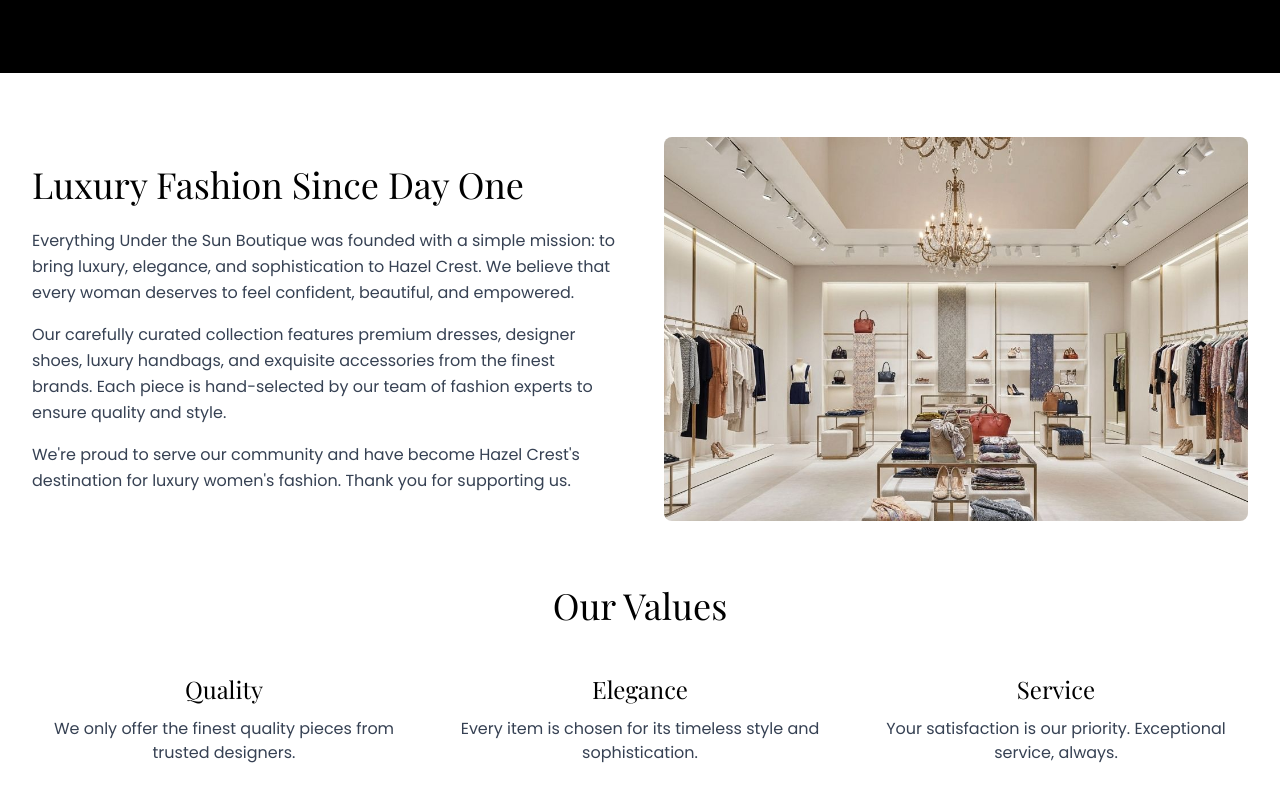
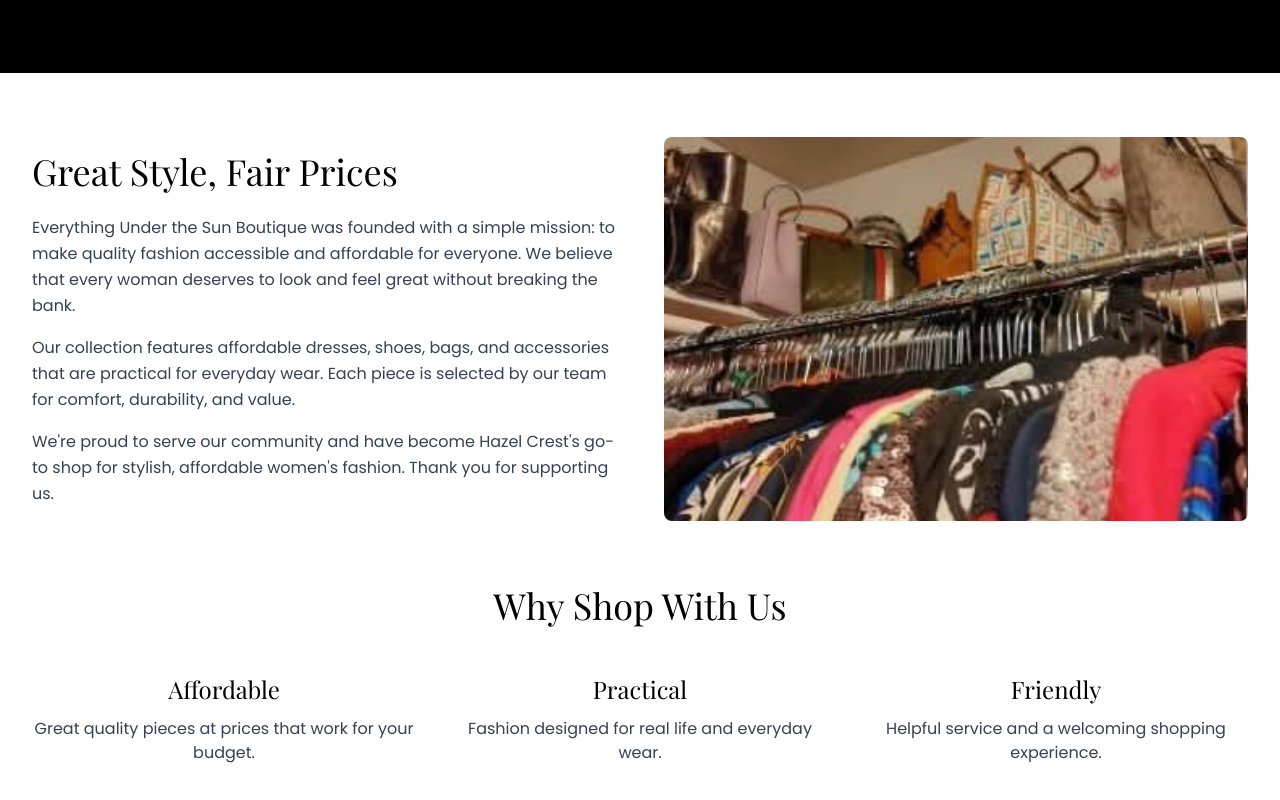
Before and after one commit to davisbryan595-lang/everything-under-the-sun, a Next.js app: page /about in a window 1280 px wide. Shown: the part 260-1060 px from the top of the page. Built offline with nearby package versions, Linux system fonts and the light colour scheme; a web font is replaced by a local one.

Commit message:
completionId: cgen-0590aedbfbc94b658791bfc3f01f0feb
cgen-0590aedbfbc94b658791bfc3f01f0feb

```diff
--- a/app/about/page.tsx
+++ b/app/about/page.tsx
@@ -20,26 +20,26 @@ export default function AboutPage() {
         <div className="max-w-7xl mx-auto px-4 sm:px-6 lg:px-8 py-16">
           <div className="grid grid-cols-1 md:grid-cols-2 gap-12 items-center mb-16">
             <div>
-              <h2 className="font-serif text-4xl text-black mb-6">Luxury Fashion Since Day One</h2>
+              <h2 className="font-serif text-4xl text-black mb-6">Great Style, Fair Prices</h2>
               <p className="text-gray-700 mb-4 leading-relaxed">
-                Everything Under the Sun Boutique was founded with a simple mission: to bring luxury, elegance, and
-                sophistication to Hazel Crest. We believe that every woman deserves to feel confident, beautiful, and
-                empowered.
+                Everything Under the Sun Boutique was founded with a simple mission: to make quality fashion
+                accessible and affordable for everyone. We believe that every woman deserves to look and feel great
+                without breaking the bank.
               </p>
               <p className="text-gray-700 mb-4 leading-relaxed">
-                Our carefully curated collection features premium dresses, designer shoes, luxury handbags, and
-                exquisite accessories from the finest brands. Each piece is hand-selected by our team of fashion experts
-                to ensure quality and style.
+                Our collection features affordable dresses, shoes, bags, and accessories that are
+                practical for everyday wear. Each piece is selected by our team for comfort, durability,
+                and value.
               </p>
               <p className="text-gray-700 leading-relaxed">
-                We're proud to serve our community and have become Hazel Crest's destination for luxury women's fashion.
-                Thank you for supporting us.
+                We're proud to serve our community and have become Hazel Crest's go-to shop for stylish,
+                affordable women's fashion. Thank you for supporting us.
               </p>
             </div>
             <div className="bg-gray-200 rounded-lg h-96 overflow-hidden">
               <Image
-                src="/luxury-boutique-interior.jpg"
-                alt="Boutique Interior"
+                src="/products/p1.jpg"
+                alt="Boutique Collection"
                 width={400}
                 height={400}
                 className="w-full h-full object-cover"
@@ -49,20 +49,20 @@ export default function AboutPage() {
 
           {/* Values Section */}
           <div className="mb-16">
-            <h2 className="font-serif text-4xl text-black text-center mb-12">Our Values</h2>
+            <h2 className="font-serif text-4xl text-black text-center mb-12">Why Shop With Us</h2>
             <div className="grid grid-cols-1 md:grid-cols-3 gap-8">
               {[
                 {
-                  title: "Quality",
-                  description: "We only offer the finest quality pieces from trusted designers.",
+                  title: "Affordable",
+                  description: "Great quality pieces at prices that work for your budget.",
                 },
                 {
-                  title: "Elegance",
-                  description: "Every item is chosen for its timeless style and sophistication.",
+                  title: "Practical",
+                  description: "Fashion designed for real life and everyday wear.",
                 },
                 {
-                  title: "Service",
-                  description: "Your satisfaction is our priority. Exceptional service, always.",
+                  title: "Friendly",
+                  description: "Helpful service and a welcoming shopping experience.",
                 },
               ].map((value) => (
                 <div key={value.title} className="text-center">
```
